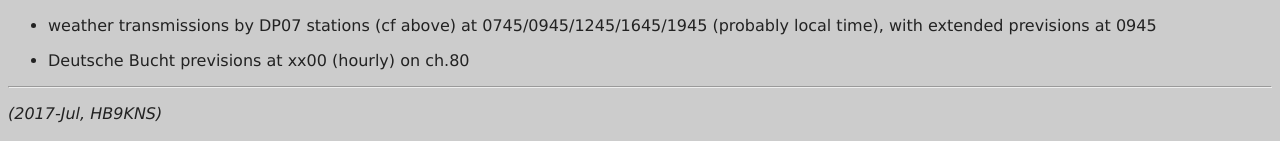
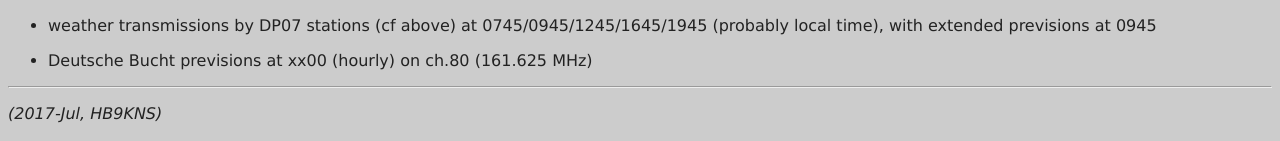
Before and after one commit to hb9kns/hb9kns.github.io, a plain HTML site: page nautical/germanvhf.html in a window 1280 px wide. Shown: the part 382-523 px from the top of the page. Drawn offline with Linux system fonts and the light colour scheme.

Commit message:
add freq

```diff
--- a/nautical/germanvhf.html
+++ b/nautical/germanvhf.html
@@ -28,7 +28,7 @@
 <li><p>weather transmissions by DP07 stations (cf above)
 at 0745/0945/1245/1645/1945 (probably local time),
 with extended previsions at 0945</p></li>
-<li><p>Deutsche Bucht previsions at xx00 (hourly) on ch.80</p></li>
+<li><p>Deutsche Bucht previsions at xx00 (hourly) on ch.80 (161.625 MHz)</p></li>
 </ul>
 
 <hr />
```
Also changed, not shown: 1 other file.
